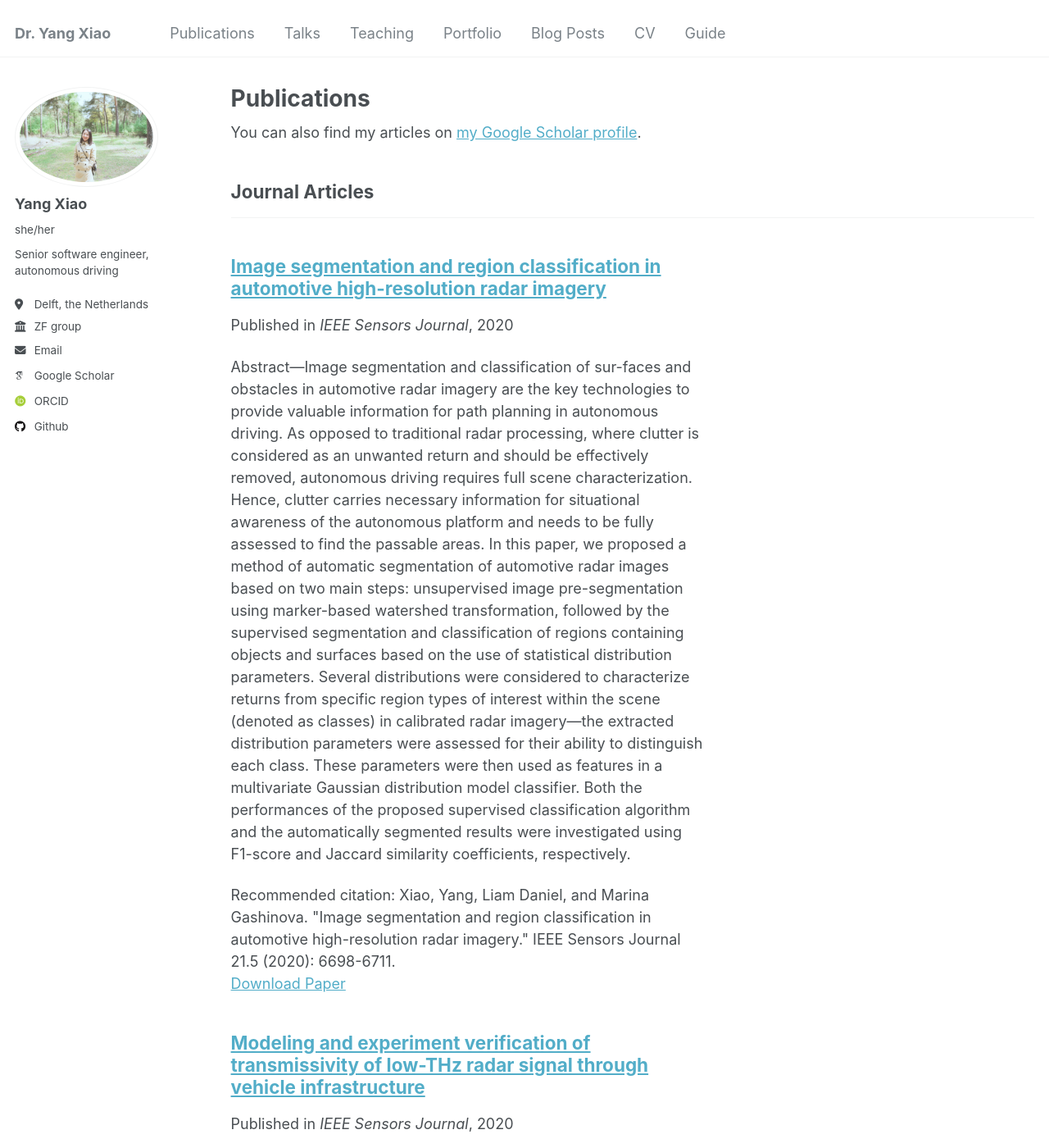
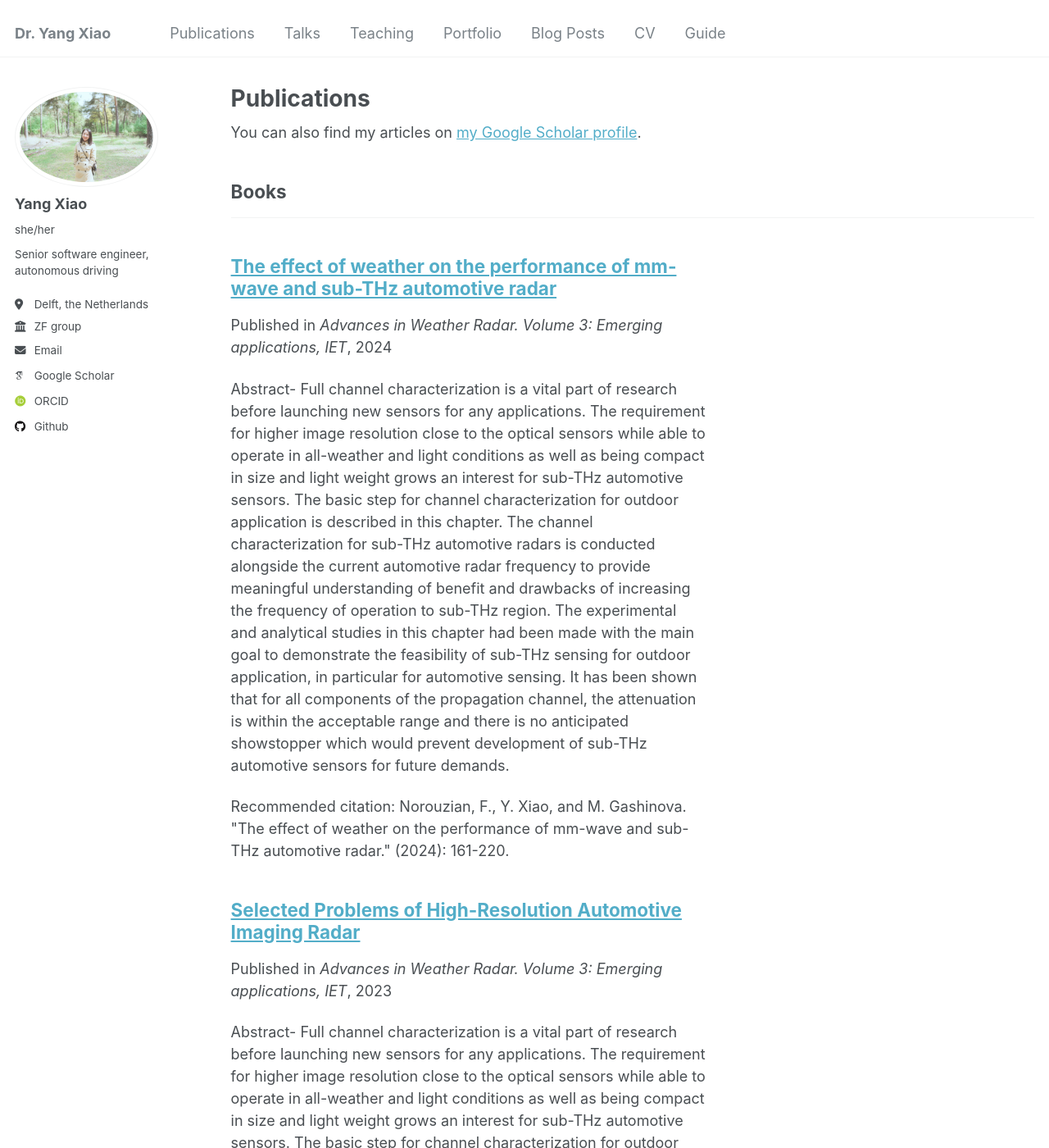
Before and after one commit to YangSophiaXiao/Yang.Sophia.Xiao.github.io, a Jekyll site: the page built from _pages/publications.html, in a window 1280 px wide and 1400 px high. Shown: the whole window at 82% size. Built offline with Jekyll 4.4.1, drawn with Linux system fonts in a browser that asks for light colours; some web fonts are replaced; some of the changed text lies outside the part shown.

Commit message:
Minor change

```diff
--- a/_publications/SelectedProblemsofHigh-ResolutionAutomotiveImagingRadar.md
+++ b/_publications/SelectedProblemsofHigh-ResolutionAutomotiveImagingRadar.md
@@ -1,7 +1,7 @@
 ---
 title: "Selected Problems of High-Resolution Automotive Imaging Radar"
 collection: publications
-category: Thesis
+category: books
 permalink: /publication/SelectedProblemsofHigh-ResolutionAutomotiveImagingRadar
 excerpt: 'Abstract- Full channel characterization is a vital part of research before launching new sensors for any applications. The requirement for higher image resolution close to the optical sensors while able to operate in all-weather and light conditions as well as being compact in size and light weight grows an interest for sub-THz automotive sensors. The basic step for channel characterization for outdoor application is described in this chapter. The channel characterization for sub-THz automotive radars is conducted alongside the current automotive radar frequency to provide meaningful understanding of benefit and drawbacks of increasing the frequency of operation to sub-THz region. The experimental and analytical studies in this chapter had been made with the main goal to demonstrate the feasibility of sub-THz sensing for outdoor application, in particular for automotive sensing. It has been shown that for all components of the propagation channel, the attenuation is within the acceptable range and there is no anticipated showstopper which would prevent development of sub-THz automotive sensors for future demands.'
 date: 2023-01-06
--- a/_publications/The-effect-of-weather-on-the-performance-of-mm-wave-and-sub-THz-automotive-radar.md
+++ b/_publications/The-effect-of-weather-on-the-performance-of-mm-wave-and-sub-THz-automotive-radar.md
@@ -1,7 +1,7 @@
 ---
 title: "The effect of weather on the performance of mm-wave and sub-THz automotive radar"
 collection: publications
-category: Book
+category: books
 permalink: /publication/The-effect-of-weather-on-the-performance-of-mm-wave-and-sub-THz-automotive-radar
 excerpt: 'Abstract- Full channel characterization is a vital part of research before launching new sensors for any applications. The requirement for higher image resolution close to the optical sensors while able to operate in all-weather and light conditions as well as being compact in size and light weight grows an interest for sub-THz automotive sensors. The basic step for channel characterization for outdoor application is described in this chapter. The channel characterization for sub-THz automotive radars is conducted alongside the current automotive radar frequency to provide meaningful understanding of benefit and drawbacks of increasing the frequency of operation to sub-THz region. The experimental and analytical studies in this chapter had been made with the main goal to demonstrate the feasibility of sub-THz sensing for outdoor application, in particular for automotive sensing. It has been shown that for all components of the propagation channel, the attenuation is within the acceptable range and there is no anticipated showstopper which would prevent development of sub-THz automotive sensors for future demands.'
 date: 2024-08-06
```
